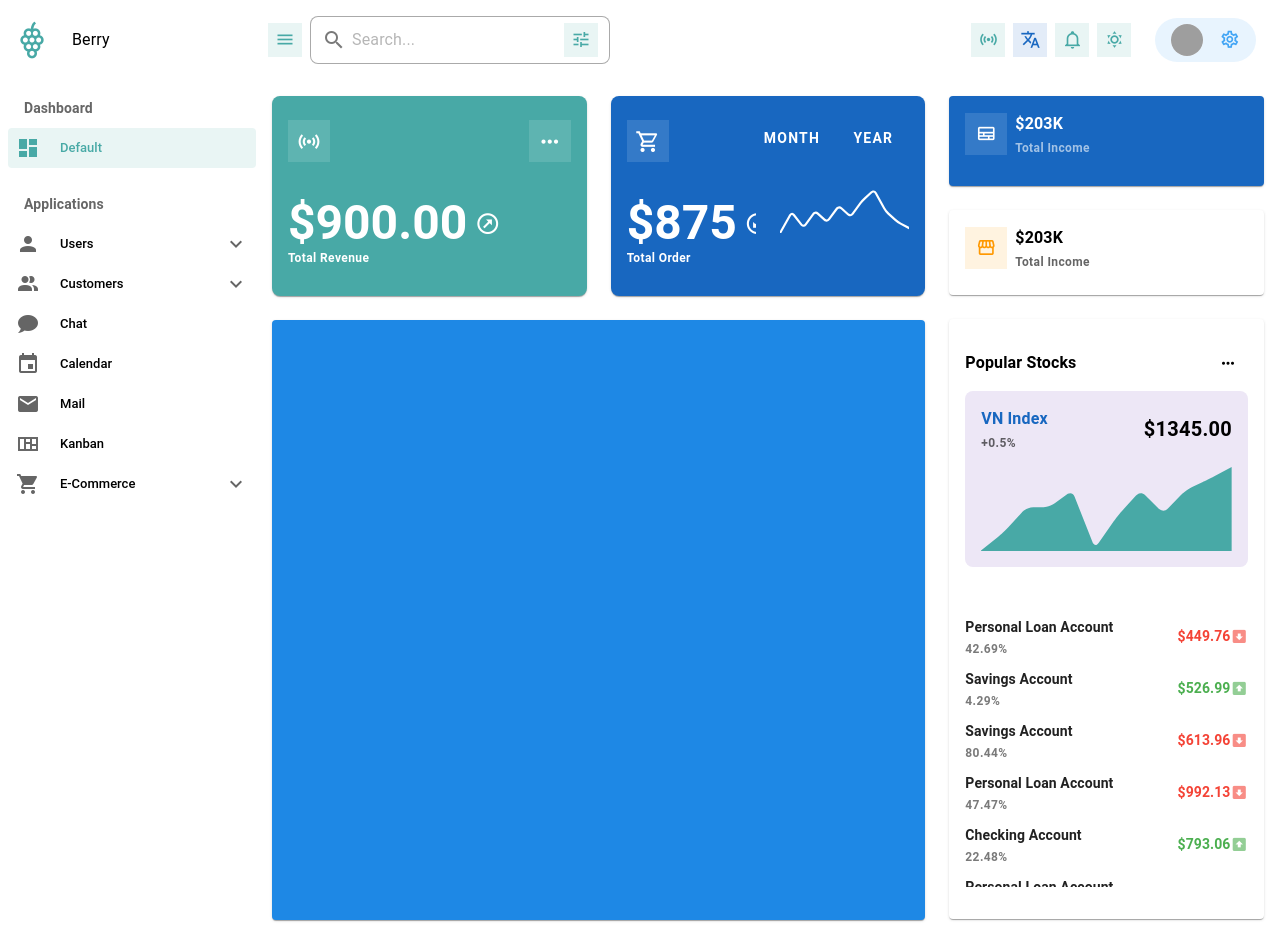
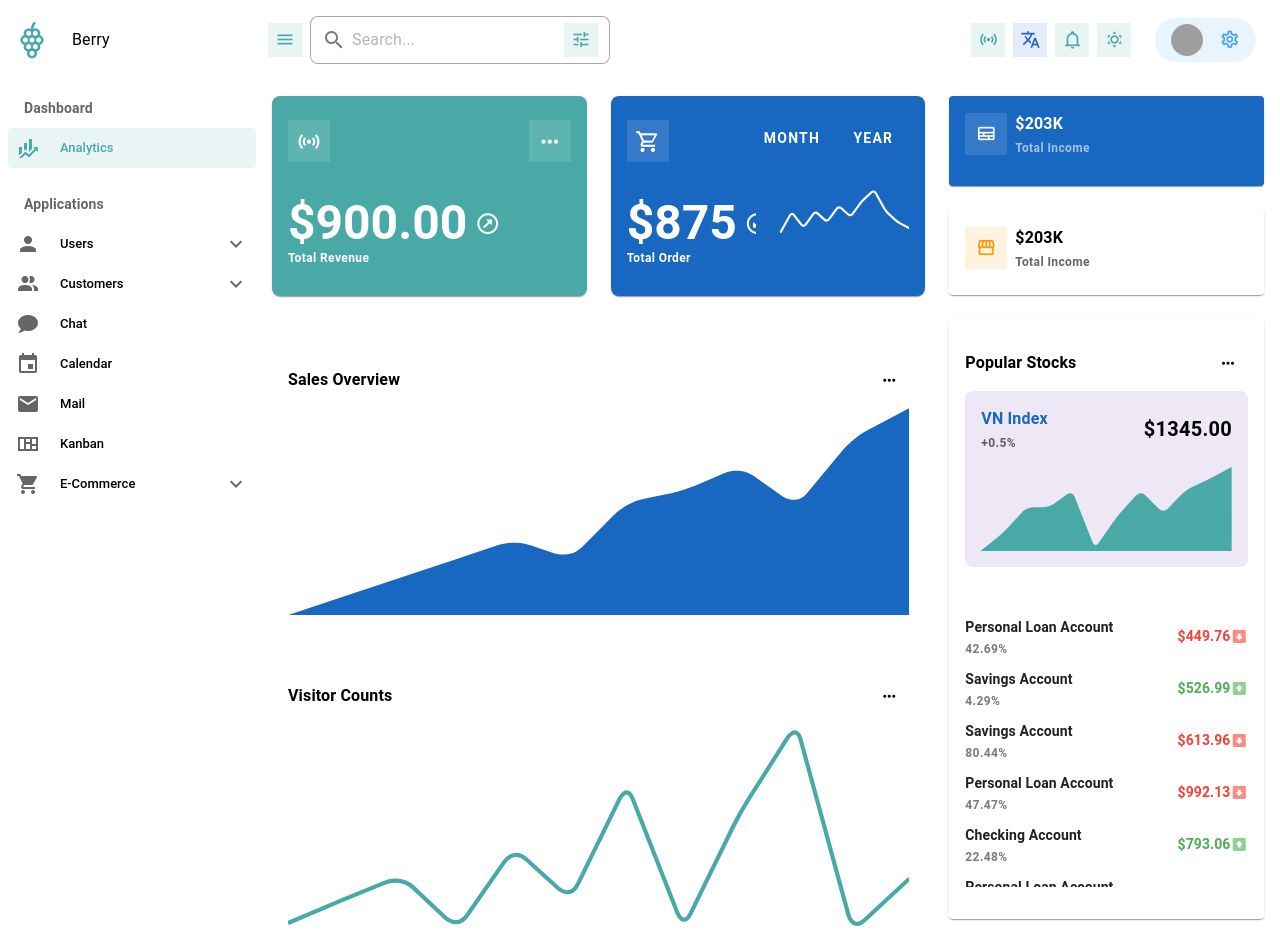
Before and after one commit to cuongdinhngo/berry-dashboard, a Nuxt app: page / in a window 1280 px wide. Shown: the top 945 px of the page. Built offline with nearby package versions, Linux system fonts and the light colour scheme; grey boxes are pictures that could not be loaded.

Commit message:
feat: Analytics

```diff
--- a/config/nav-menu.ts
+++ b/config/nav-menu.ts
@@ -3,8 +3,8 @@ export const NAV_MENU = [
     head: 'Dashboard',
     items: [
       {
-        title: 'Default',
-        icon: 'mdi-view-dashboard',
+        title: 'Analytics',
+        icon: 'mdi-finance',
         value: 'dashboard-default',
         to: { name: 'index' }
       },
--- a/pages/index.vue
+++ b/pages/index.vue
@@ -156,8 +156,81 @@
       <!-- Bar Chart -->
       <v-row>
         <v-col cols="12" sm="12" md="12" lg="12">
-          <v-card width="100%" min-height="600px" class="bg-blue-darken-1">
+          <v-card width="100%" min-height="300px" class="bg-background my-4 elevation-0 rounded-lg">
+            <v-card-title class="d-flex justify-space-between align-center mt-4">
+              <span class="text-subtitle-1 font-weight-bold">Sales Overview</span>
+              <v-btn
+                icon="mdi-dots-horizontal"
+                variant="text"
+                id="menu-actions"
+                size="small"
+                tile
+                rounded="lg"
+              ></v-btn>
+              <v-menu activator="#menu-actions">
+                <v-list density="compact" slim nav>
+                  <v-list-item
+                    v-for="(item, index) in ['Today', 'This Month', 'This Year']"
+                    :key="index"
+                    :value="index"
+                    :title="item"
+                  >
+                  </v-list-item>
+                </v-list>
+              </v-menu>
+            </v-card-title>
 
+            <v-card-text>
+              <v-sparkline
+                :model-value="[10, 20, 30, 40, 50, 40, 70, 76, 89, 68, 104, 120]"
+                color="primary"
+                :smooth="true"
+                :line-width="5"
+                padding="0"
+                height="100%"
+                auto-draw
+                :fill="true"
+              >
+              </v-sparkline>
+            </v-card-text>
+          </v-card>
+
+          <v-card width="100%" min-height="300px" class="bg-background my-4 elevation-0 rounded-lg">
+            <v-card-title class="d-flex justify-space-between align-center mt-4">
+              <span class="text-subtitle-1 font-weight-bold">Visitor Counts</span>
+              <v-btn
+                icon="mdi-dots-horizontal"
+                variant="text"
+                id="menu-actions"
+                size="small"
+                tile
+                rounded="lg"
+              ></v-btn>
+              <v-menu activator="#menu-actions">
+                <v-list density="compact" slim nav>
+                  <v-list-item
+                    v-for="(item, index) in ['Daily', 'Weekly', 'Monthly']"
+                    :key="index"
+                    :value="index"
+                    :title="item"
+                  >
+                  </v-list-item>
+                </v-list>
+              </v-menu>
+            </v-card-title>
+
+            <v-card-text>
+              <v-sparkline
+                :model-value="[1432, 2352, 3243, 1200, 4321, 2345, 6789, 1234, 5678, 9101, 1121, 3141]"
+                color="secondary"
+                :smooth="true"
+                :line-width="2"
+                padding="0"
+                height="100%"
+                auto-draw
+              >
+              </v-sparkline>
+            </v-card-text>
           </v-card>
         </v-col>
       </v-row>
```
Lines whose indentation alone changed are shown as unchanged.
